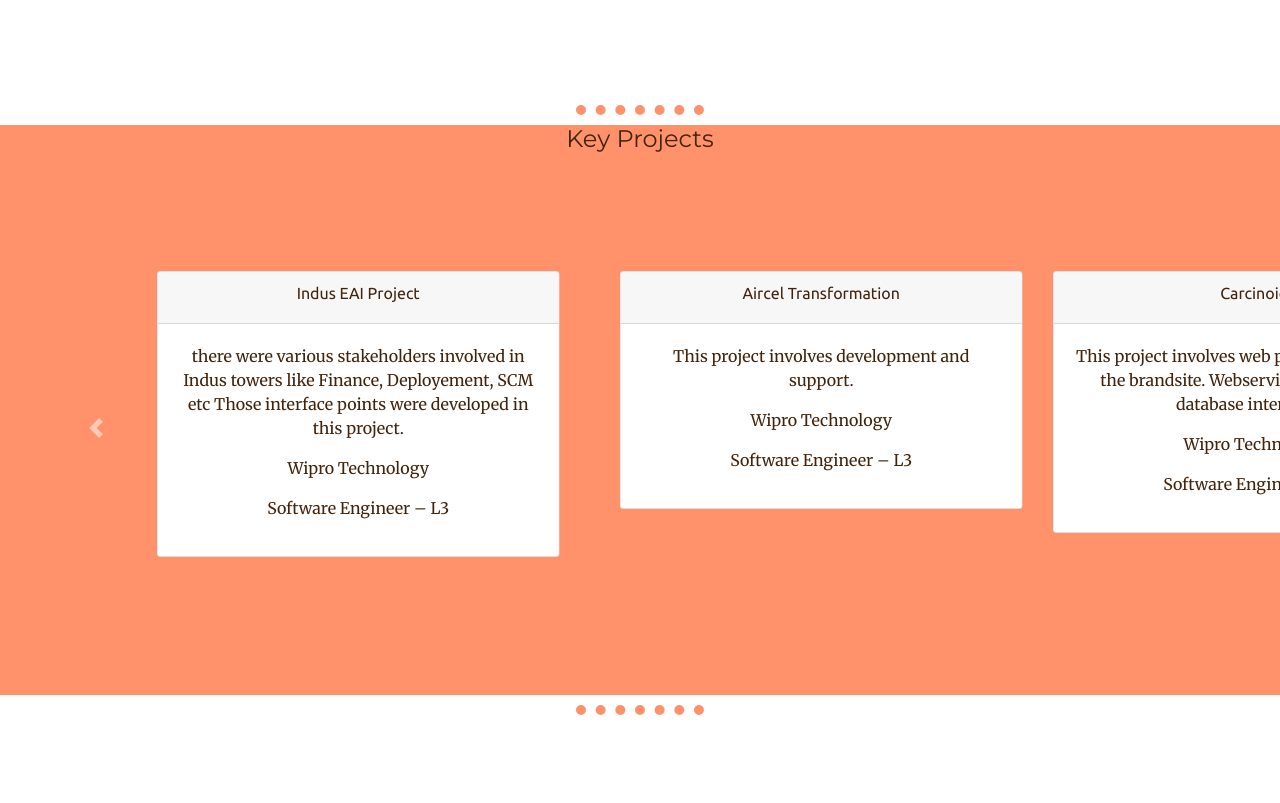
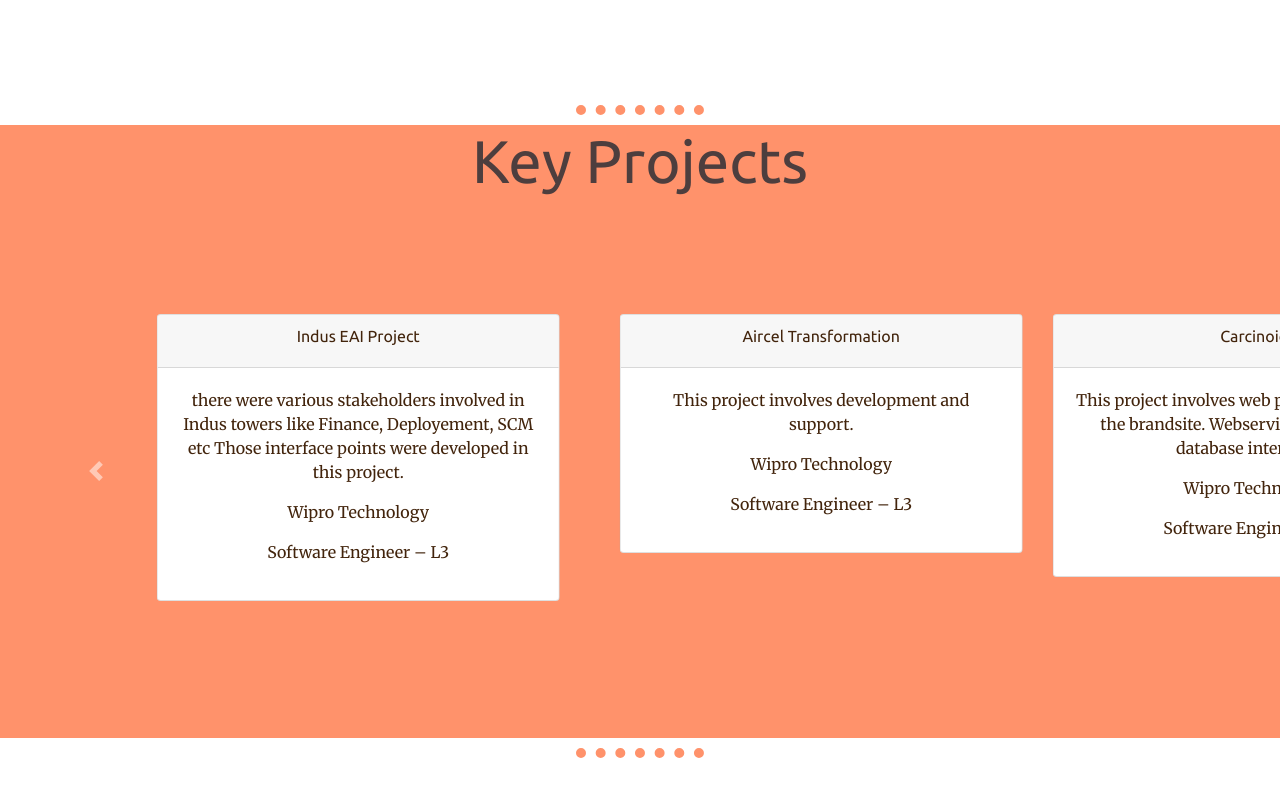
Before and after one commit to SmartHomeMaker/CV, a plain HTML site: page index.html in a window 1280 px wide. Shown: the part 980-1783 px from the top of the page. Drawn offline with nearby package versions, Linux system fonts and the light colour scheme.

Commit message:
Update index.html

```diff
--- a/index.html
+++ b/index.html
@@ -109,7 +109,7 @@
 
       <hr />
   <div id="keyProjects">
-    <h2> Key Projects </h2>
+    <h1> Key Projects </h1>
     <div id="keyProjectsControls" class="carousel slide" data-ride="carousel">
       <div class="carousel-inner">
         <!-- Here is my first active carousel item -->
```
